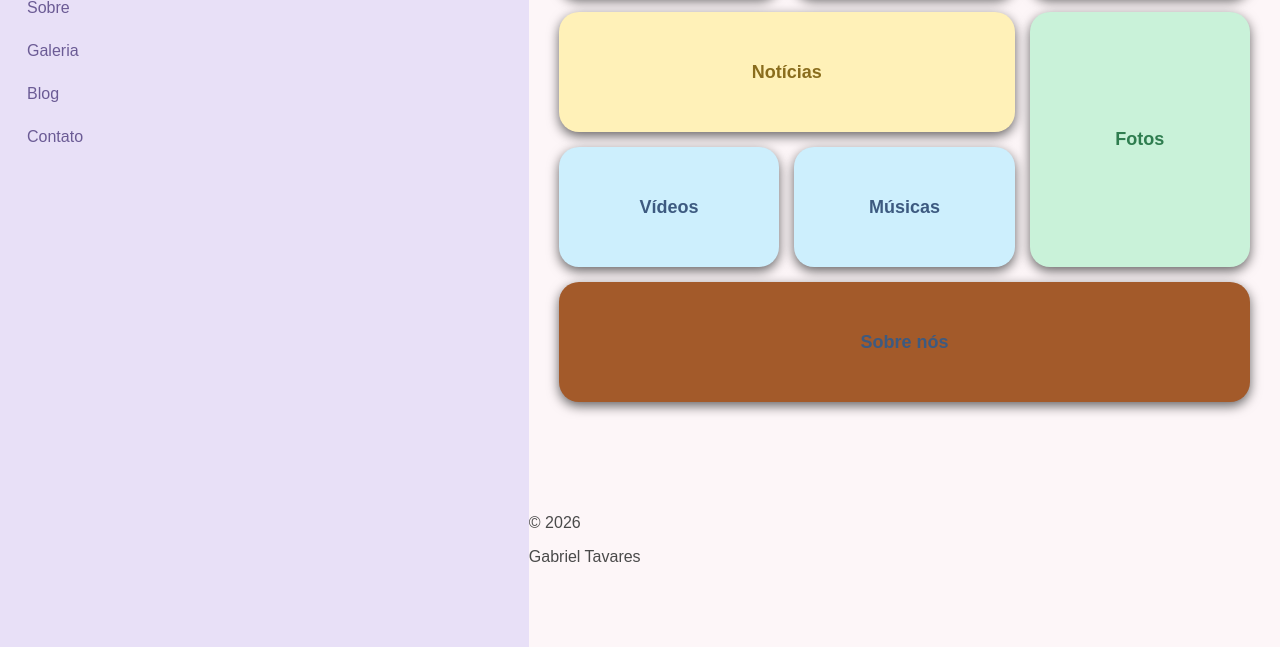
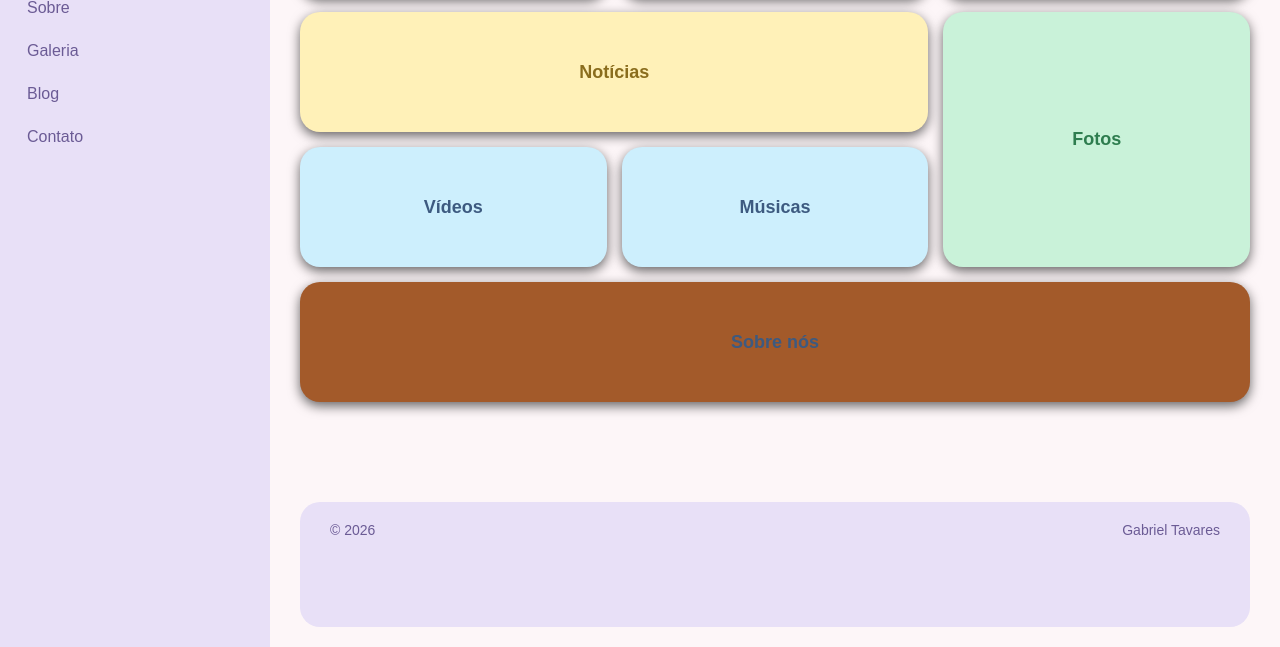
Before and after one commit to bielwellichan-debug/grid-atividade-pratica, a plain HTML site: page index.html in a window 1280 px wide. Shown: the part 153-800 px from the top of the page. Drawn offline with Linux system fonts and the light colour scheme.

Commit message:
Terminação da estilização da página index.html

```diff
--- a/index.html
+++ b/index.html
@@ -5,7 +5,7 @@
     <meta charset="UTF-8">
     <meta name="viewport" content="width=device-width, initial-scale=1.0">
     <title>GridLab</title>
-    <link rel="stylesheet" href="./style.css">
+    <link rel="stylesheet" href="style/style.css">
 </head>
 
 <body>
--- a/style.css
+++ b/style/style.css
@@ -6,7 +6,7 @@ body {
     min-height: 100vh;
 
     display: grid;
-    grid-template-columns: 270px, 1fr;
+    grid-template-columns: 270px 1fr;
     grid-template-rows: 1fr, auto;
     grid-template-areas: "sidebar grade" "sidebar footer";
 }
@@ -112,3 +112,18 @@ body {
     grid-column: 1 / -1;
     background: #a35a2a;
 }
+
+.footer{
+    display: flex;
+    justify-content: space-between;
+    padding: 20px 30px;
+    margin: 0 30px 20px;
+    background-color: #e8e0f7;
+    color: #6b5b95;
+    border-radius: 20px;
+    font-size: 14px;
+}
+
+.footer p{
+    margin: 0;
+}
```
